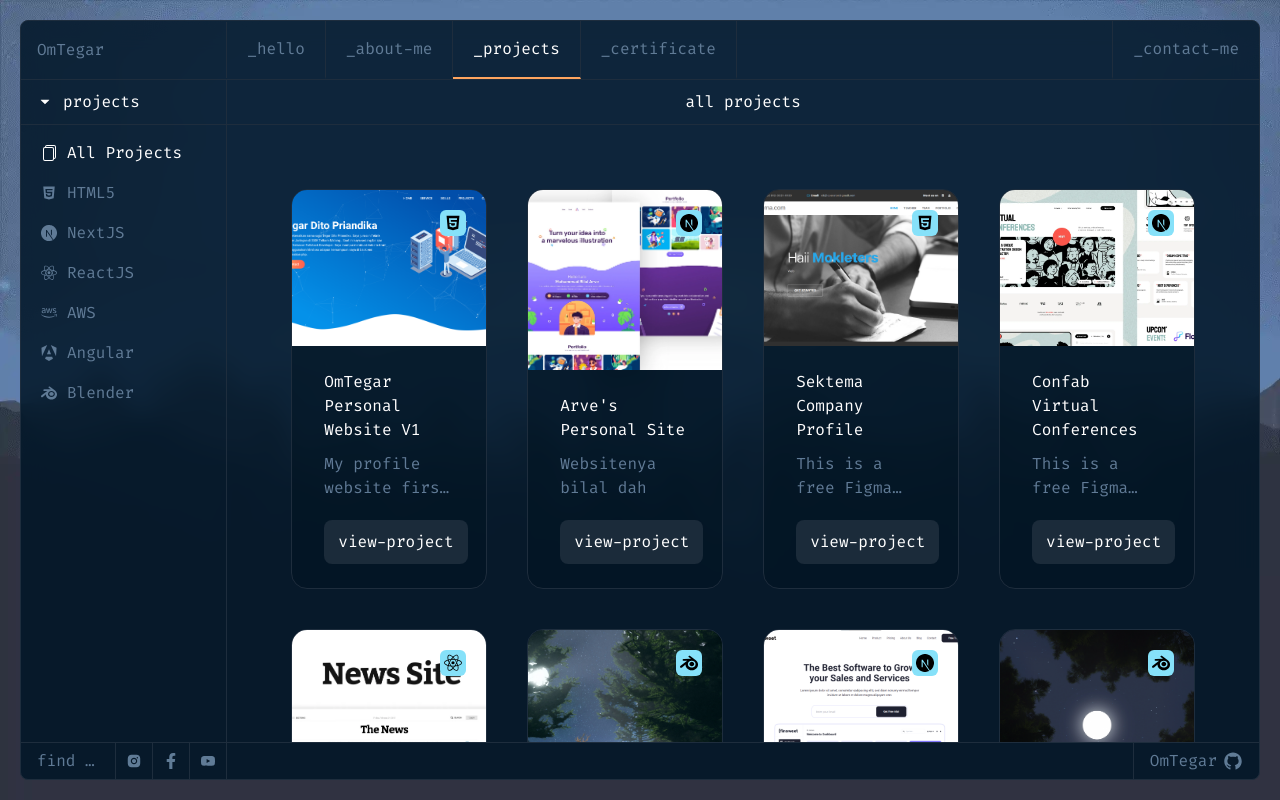
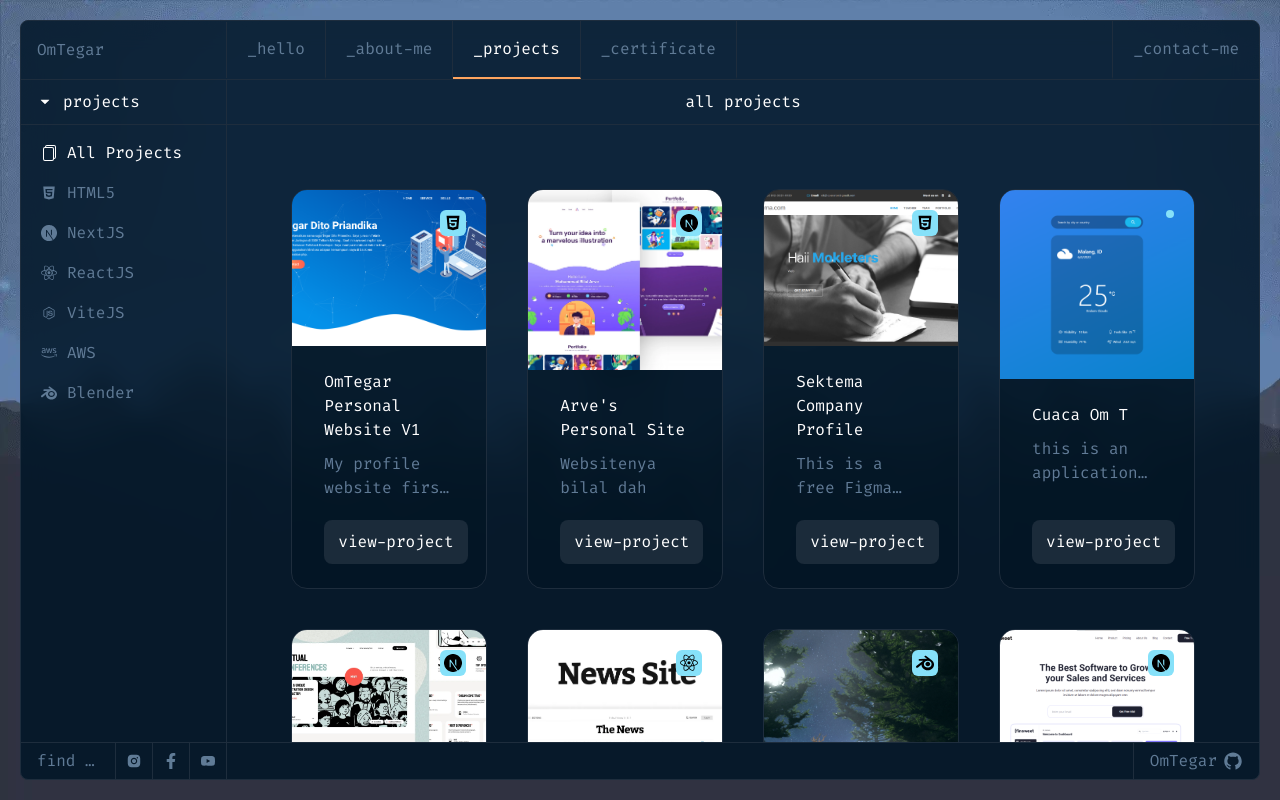
Before and after one commit to OmTegar/OmTegar-site, a React (Create React App) app: page / in a window 1280 px wide. Both pictures are taken after a click on the button "_projects". Built offline with nearby package versions, Linux system fonts and the light colour scheme.

Commit message:
update cuaca om t

```diff
--- a/src/data/ProjectData.json
+++ b/src/data/ProjectData.json
@@ -21,6 +21,14 @@
     "image": "../projects/sektema.webp",
     "link": "https://company-profile-sektema.vercel.app/",
     "repo" : "https://github.com/OmTegar/company-profile-sektema"
+  },
+  {
+    "title": "Cuaca Om T",
+    "description": "this is an application that I made to make it easier for me if I want to go home from school, because the distance from school to home is quite far, so I created it to help me.",
+    "technology": "ViteJS",
+    "image": "../projects/cuacaom.webp",
+    "link": "https://cuacaomt.vercel.app",
+    "repo" : "https://github.com/OmTegar/cuaca-omtegar"
   },
   {
     "title": "Confab Virtual Conferences",
--- a/src/pages/Projects.jsx
+++ b/src/pages/Projects.jsx
@@ -3,7 +3,7 @@ import { AiFillHtml5 } from "@react-icons/all-files/ai/AiFillHtml5";
 import { BsFiles } from "@react-icons/all-files/bs/BsFiles";
 import { GoTriangleDown } from "@react-icons/all-files/go/GoTriangleDown";
 import { GrReactjs } from "@react-icons/all-files/gr/GrReactjs";
-import { SiAngular } from "@react-icons/all-files/si/SiAngular";
+import { DiNodejsSmall } from "@react-icons/all-files/di/DiNodejsSmall";
 import { SiBlender } from "@react-icons/all-files/si/SiBlender";
 import { SiNextDotJs } from "@react-icons/all-files/si/SiNextDotJs";
 import { SiAmazonaws } from "@react-icons/all-files/si/SiAmazonaws";
@@ -90,22 +90,22 @@ export default function Projects() {
             </div>
             <div className="flex items-center gap-6">
               <button
+                className={`flex items-center gap-2.5 cursor-pointer transition-colors hover:text-white w-full ${filter === "ViteJS" ? "text-white" : "text-[#607B96]"
+                  }`}
+                onClick={() => setFilter("ViteJS")}
+              >
+                <DiNodejsSmall />
+                <span>ViteJS</span>
+              </button>
+            </div>
+            <div className="flex items-center gap-6">
+              <button
                 className={`flex items-center gap-2.5 cursor-pointer transition-colors hover:text-white w-full ${filter === "AWS" ? "text-white" : "text-[#607B96]"
                   }`}
                 onClick={() => setFilter("AWS")}
               >
                 <SiAmazonaws />
                 <span>AWS</span>
-              </button>
-            </div>
-            <div className="flex items-center gap-6">
-              <button
-                className={`flex items-center gap-2.5 cursor-pointer transition-colors hover:text-white w-full ${filter === "Angular" ? "text-white" : "text-[#607B96]"
-                  }`}
-                onClick={() => setFilter("Angular")}
-              >
-                <SiAngular />
-                <span>Angular</span>
               </button>
             </div>
             <div className="flex items-center gap-6">
```
Also changed, not shown: public/projects/cuacaom.webp (added), 1 other file (tests, documents, lock files or other folders).
